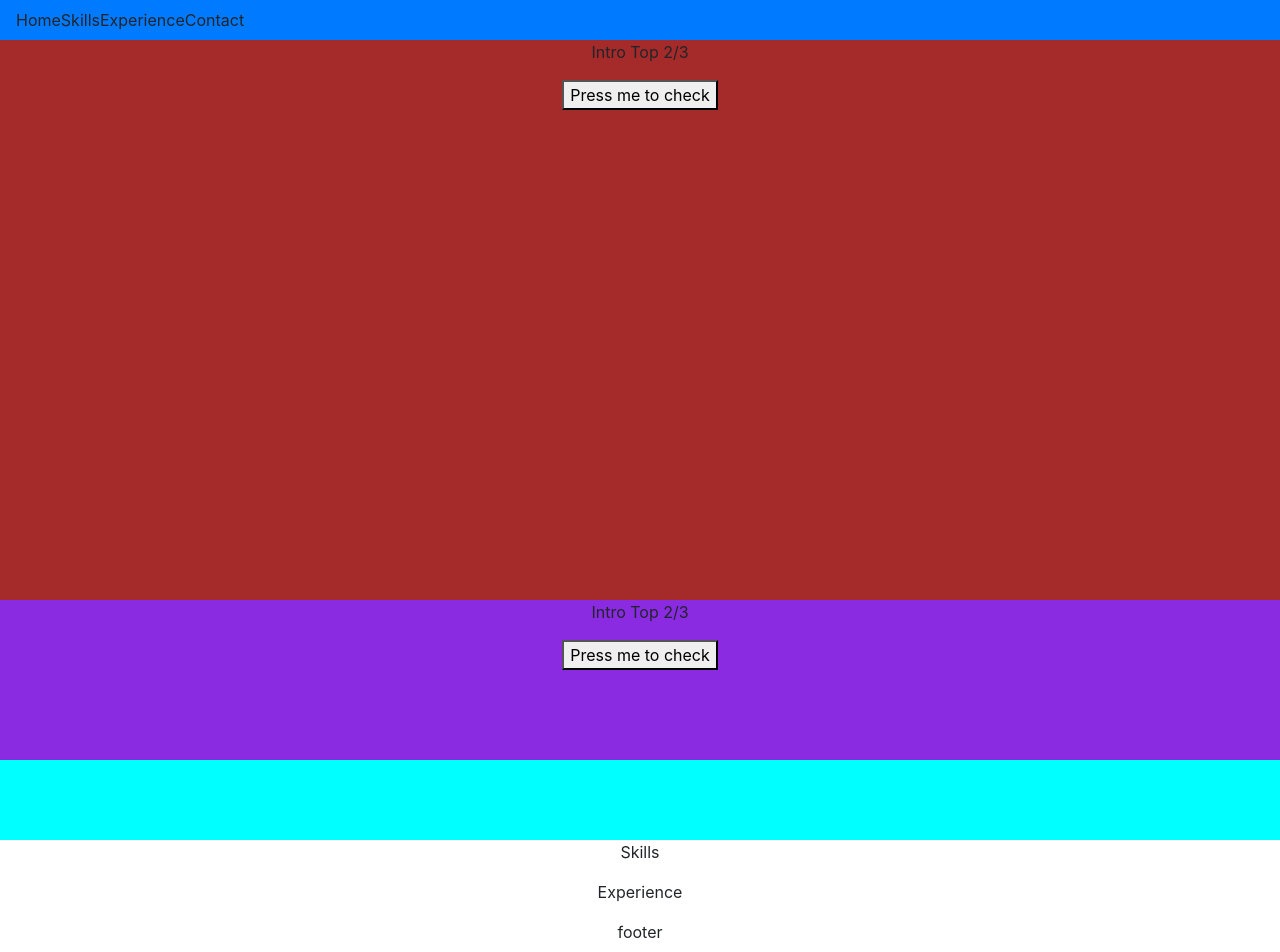
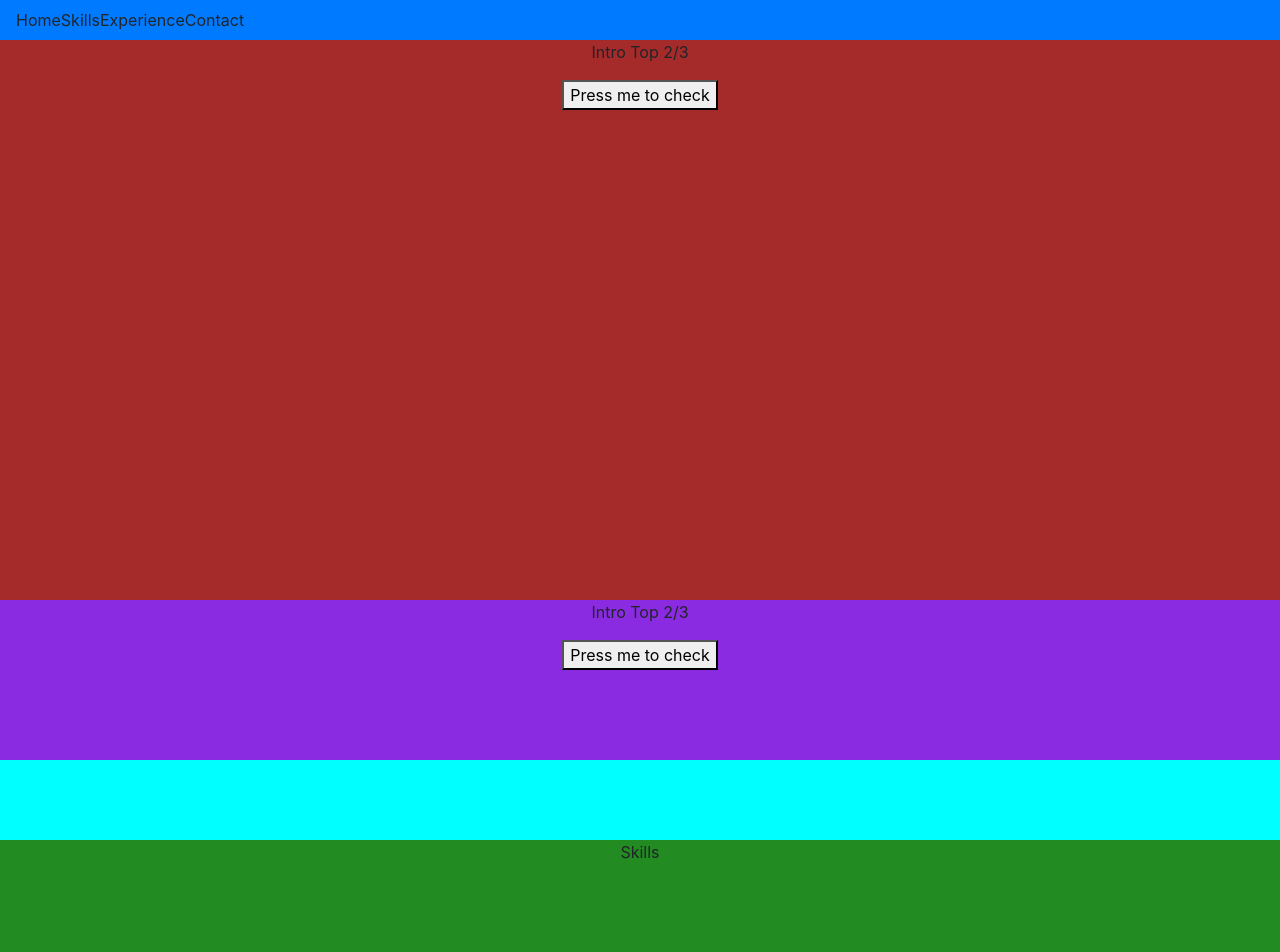
Before and after one commit to tsmithno2/Portfolio, a React (Create React App) app: page / in a window 1280 px wide. Shown: the top 952 px of the page. Built offline with nearby package versions, Linux system fonts and the light colour scheme.

Commit message:
more basic pages set up

```diff
--- a/src/components/experience/Experience.css
+++ b/src/components/experience/Experience.css
@@ -0,0 +1,5 @@
+.ExpFull {
+  height: 100vh;
+  width: 100vw;
+  background-color: rosybrown;
+}
--- a/src/components/experience/Experience.js
+++ b/src/components/experience/Experience.js
@@ -3,7 +3,7 @@ import "./Experience.css";
 
 function Experience() {
   return (
-    <div>
+    <div className="ExpFull">
       <p>Experience</p>
     </div>
   );
--- a/src/components/skills/Skills.css
+++ b/src/components/skills/Skills.css
@@ -0,0 +1,5 @@
+.SkillsFull {
+  height: 100vh;
+  width: 100vw;
+  background-color: forestgreen;
+}
--- a/src/components/skills/Skills.js
+++ b/src/components/skills/Skills.js
@@ -3,7 +3,7 @@ import "./Skills.css";
 
 function Skills() {
   return (
-    <div>
+    <div className="SkillsFull">
       <p>Skills</p>
     </div>
   );
```
